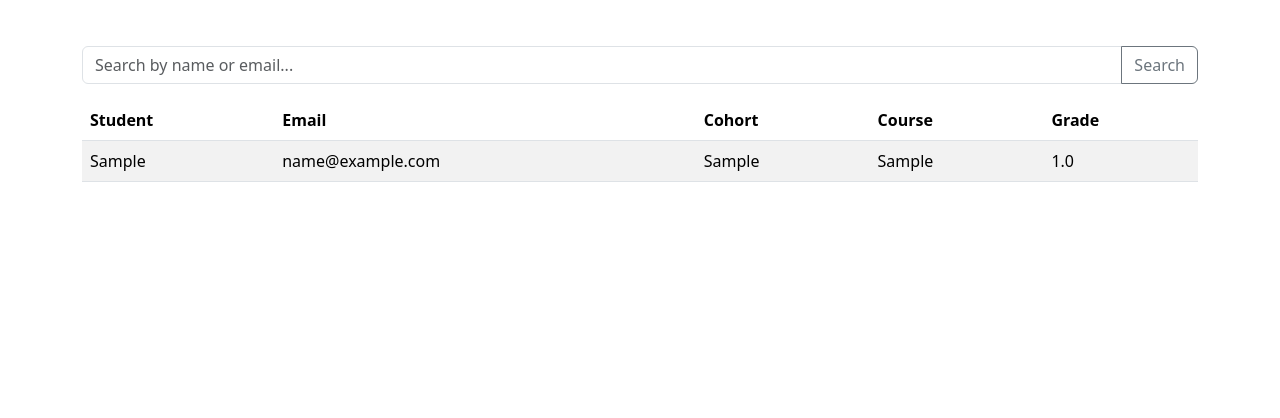
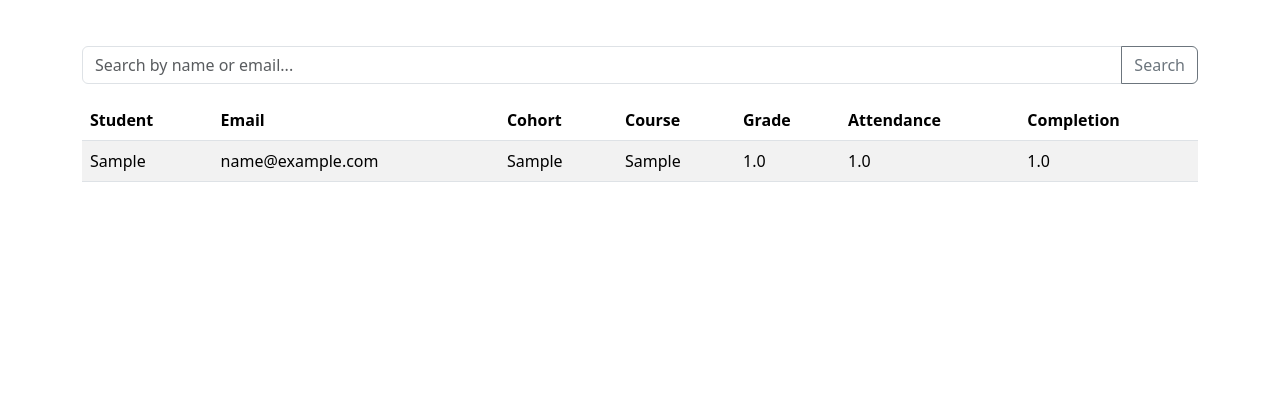
Before and after one commit to codeforpakistan/d4wee, a Django app: page /reports/grades/ in a window 1280 px wide. Shown: the part 156-574 px from the top of the page. Run offline with Django 5.2, Linux system fonts and the light colour scheme; a user stored in the database is signed in; tables that the repository leaves empty hold one stand-in row (values such as "Sample post"); some libraries are stand-ins or nearby versions.

Commit message:
Fixing some minor issues

```diff
--- a/app/management/commands/generate_certificates.py
+++ b/app/management/commands/generate_certificates.py
@@ -52,14 +52,14 @@ class Command(BaseCommand):
             if enrollment.certificate_eligible:
                 count += 1
                 try:
-                    certificiate = Certificate(
+                    certificate = Certificate(
                         enrollment=enrollment,
                         issued_date=timezone.localdate(),
                         completion_percentage=enrollment.completion_rate or 0,
                         average_grade=enrollment.overall_average_score,
                     )
                     if not dry_run:
-                        certificiate.save()
+                        certificate.save()
 
                     enrollment.status = Enrollment.StatusChoices.COMPLETED
                     enrollment.completion_date = timezone.localtime()
@@ -69,5 +69,7 @@ class Command(BaseCommand):
                     self.stdout.write(f'{enrollment.student.email} - {enrollment.course.name} (Completion: {round(enrollment.completion_rate)}%, Grade: {round(enrollment.overall_average_score)}%)')
                 except:
                     self.stdout.write(f'{enrollment.student.email} - {enrollment.course.name} (Certificate already exists)')
+            # else:
+            #     if Certificate.objects.filter(enrollment=enrollment).exists():
 
         self.stdout.write(self.style.SUCCESS(f'{count} Certificates generated'))
--- a/app/templates/app/student_grades.html
+++ b/app/templates/app/student_grades.html
@@ -17,6 +17,8 @@
                 <th>Cohort</th>
                 <th>Course</th>
                 <th>Grade</th>
+                <th>Attendance</th>
+                <th>Completion</th>
             </tr>
         </thead>
         <tbody>
@@ -27,6 +29,8 @@
                 <td>{{ grade.cohort }}</td>
                 <td>{{ grade.course }}</td>
                 <td>{{ grade.grade }}</td>
+                <td>{{ grade.attendance }}</td>
+                <td>{{ grade.completion }}</td>
             </tr>
             {% endfor %}
         </tbody>
--- a/app/views/certificates.py
+++ b/app/views/certificates.py
@@ -15,7 +15,7 @@ logger = logging.getLogger(__name__)
 @staff_member_required
 def certificate_list(request):
     """Display student attendance records - requires staff access"""
-    certificates = Certificate.objects.all().prefetch_related('enrollment__registration__student')
+    certificates = Certificate.objects.prefetch_related('enrollment__registration__student').order_by('id').all()
 
     search_query = request.GET.get("q", "").strip()
     cohort_query = request.GET.get("cohort", "").strip()
--- a/app/views/reports.py
+++ b/app/views/reports.py
@@ -206,7 +206,7 @@ def student_grades(request):
     # Get search query
     search_query = request.GET.get("q", "").strip()
 
-    grades = StudentReport.objects.filter().all()
+    grades = StudentReport.objects.order_by('id').all()
 
     if search_query:
         grades = grades.filter(
```
